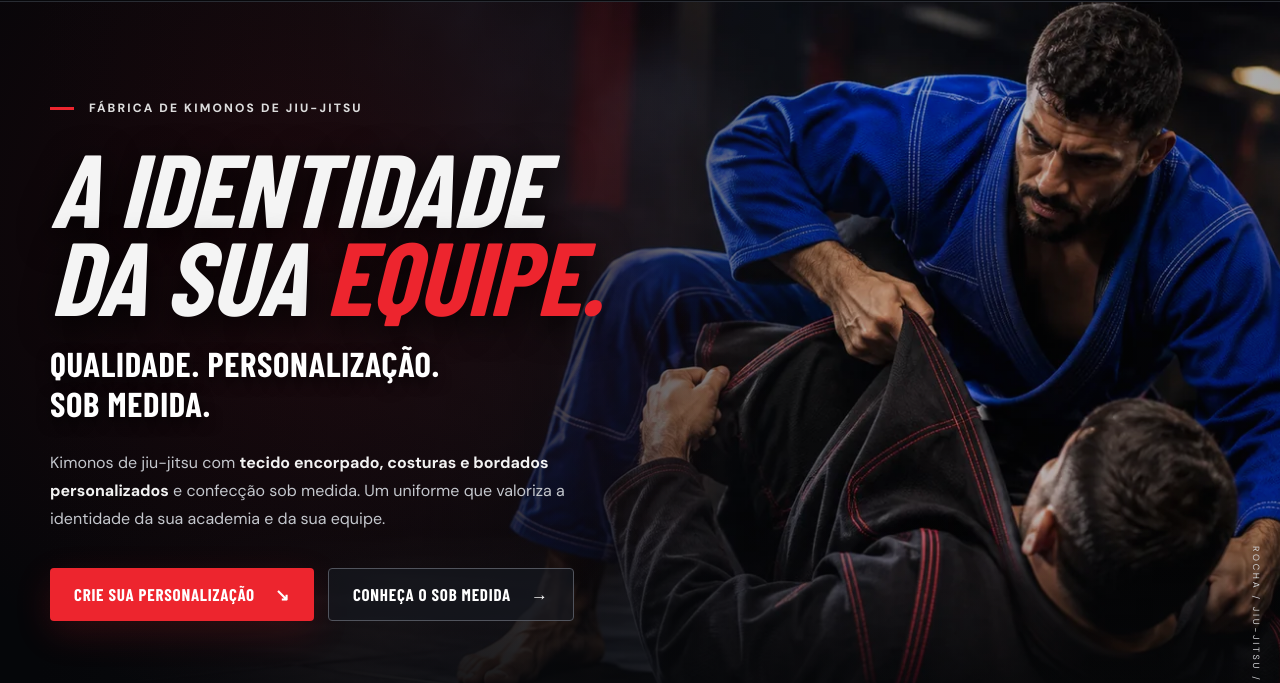
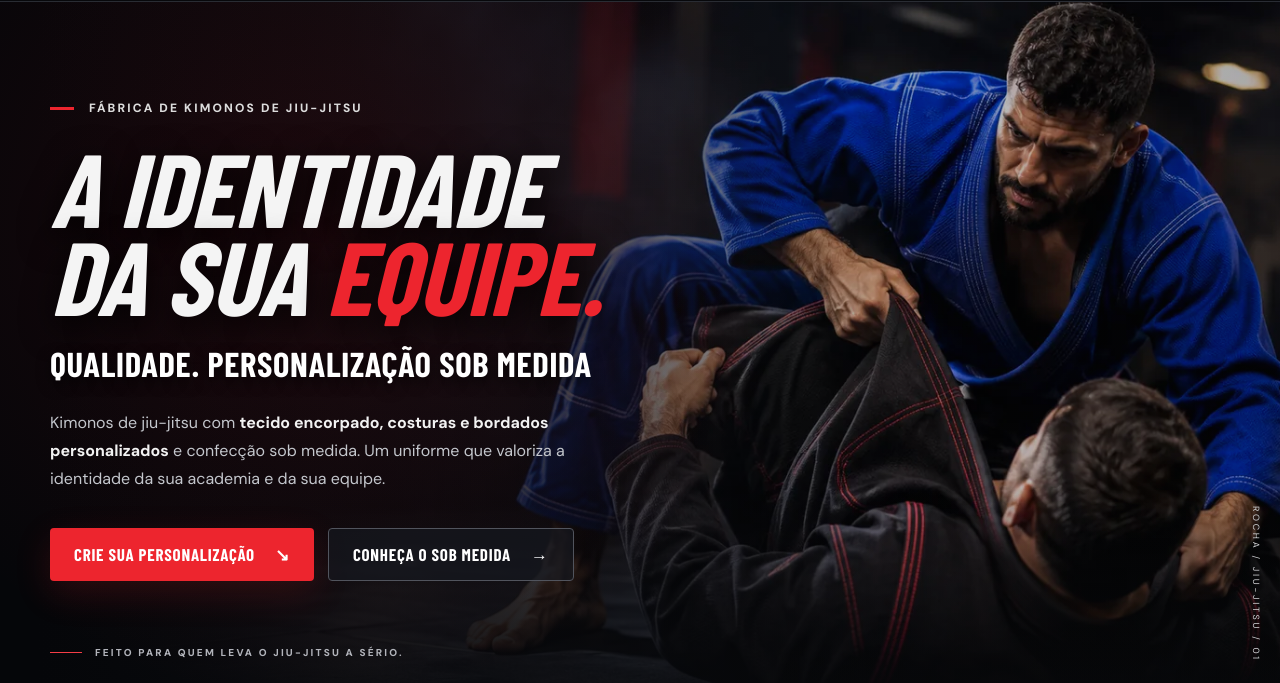
Before and after one commit to ERLONPOMPEU/rocha-kimonos, a plain HTML site: page index.html in a window 1280 px wide. Shown: the part 108-791 px from the top of the page. Drawn offline with nearby package versions, Linux system fonts and the light colour scheme; a web font is replaced by a local one.

Commit message:
Corrigir texto principal: personalização sob medida sem ponto

```diff
--- a/index.html
+++ b/index.html
@@ -45,7 +45,7 @@
       <div class="hero-shade"></div>
       <div class="container hero-content">
         <span class="eyebrow"><span class="red-dash"></span> FÁBRICA DE KIMONOS DE JIU-JITSU</span>
-        <h1>A IDENTIDADE<br>DA SUA <em>EQUIPE.</em><span class="hero-value">QUALIDADE. PERSONALIZAÇÃO.<br>SOB MEDIDA.</span></h1>
+        <h1>A IDENTIDADE<br>DA SUA <em>EQUIPE.</em><span class="hero-value">QUALIDADE. PERSONALIZAÇÃO SOB MEDIDA</span></h1>
         <p>Kimonos de jiu-jitsu com <strong>tecido encorpado, costuras e bordados personalizados</strong> e confecção sob medida. Um uniforme que valoriza a identidade da sua academia e da sua equipe.</p>
         <div class="hero-actions">
           <a class="btn btn-primary" href="#personalizacao">CRIE SUA PERSONALIZAÇÃO <span aria-hidden="true">↘</span></a>
```
